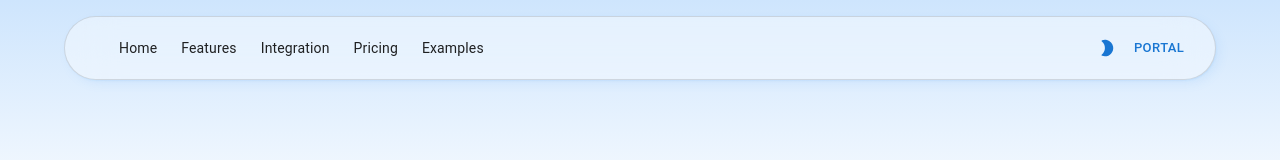
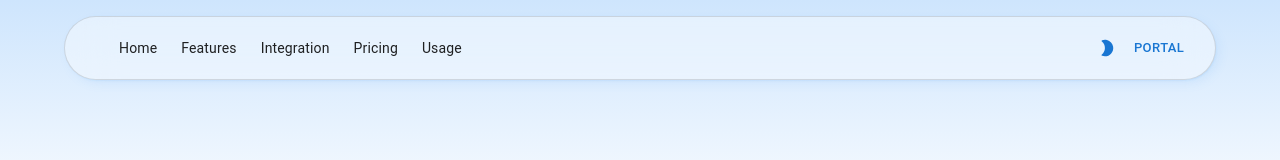
Before and after one commit to markov-ai-xyz/markov-ui, a React (Create React App) app: page / in a window 1280 px wide. Shown: the top 160 px of the page. Built offline with nearby package versions, Linux system fonts and the light colour scheme.

Commit message:
Updating naming to example usage

```diff
--- a/src/components/AppBar.tsx
+++ b/src/components/AppBar.tsx
@@ -114,11 +114,11 @@ function AppBar({ mode, toggleColorMode }: AppBarProps) {
                   </Typography>
                 </MenuItem>
                 <MenuItem
-                  onClick={() => scrollToSection('examples')}
+                  onClick={() => scrollToSection('usage')}
                   sx={{ py: '6px', px: '12px' }}
                 >
                   <Typography variant="body2" color="text.primary">
-                    Examples
+                    Usage
                   </Typography>
                 </MenuItem>
               </Box>
@@ -180,8 +180,8 @@ function AppBar({ mode, toggleColorMode }: AppBarProps) {
                   <MenuItem onClick={() => scrollToSection('pricing')}>
                     Pricing
                   </MenuItem>
-                  <MenuItem onClick={() => scrollToSection('examples')}>
-                    Examples
+                  <MenuItem onClick={() => scrollToSection('usage')}>
+                    Usage
                   </MenuItem>
                 </Box>
               </Drawer>
--- a/src/components/Footer.tsx
+++ b/src/components/Footer.tsx
@@ -137,8 +137,8 @@ export default function Footer() {
           <Link color="text.secondary" onClick={() => scrollToSection('pricing')} sx={{ cursor: 'pointer' }}>
             Pricing
           </Link>
-          <Link color="text.secondary" onClick={() => scrollToSection('examples')} sx={{ cursor: 'pointer' }}>
-            Examples
+          <Link color="text.secondary" onClick={() => scrollToSection('usage')} sx={{ cursor: 'pointer' }}>
+            Usage
           </Link>
         </Box>
       </Box>
--- a/src/components/YoutubeCarousel.tsx
+++ b/src/components/YoutubeCarousel.tsx
@@ -91,10 +91,11 @@ const YoutubeCarousel: React.FC = () => {
 
   return (
     <Box sx={{ bgcolor: '#06090a', color: 'white' }}>
-      <Container id="examples" sx={{ py: { xs: 8, sm: 16 } }}>
+      <Container id="usage" sx={{ py: { xs: 8, sm: 16 } }}>
         <Typography component="h2" variant="h4" align="center" gutterBottom sx={{ mb: 4 }}>
-          Featured Videos
+          Example Usage
         </Typography>
+        <br/>
         <Box sx={{ display: 'flex' }}>
           <Box sx={{ width: '30%', pr: 2 }}>
             <Grid container spacing={2}>
```
